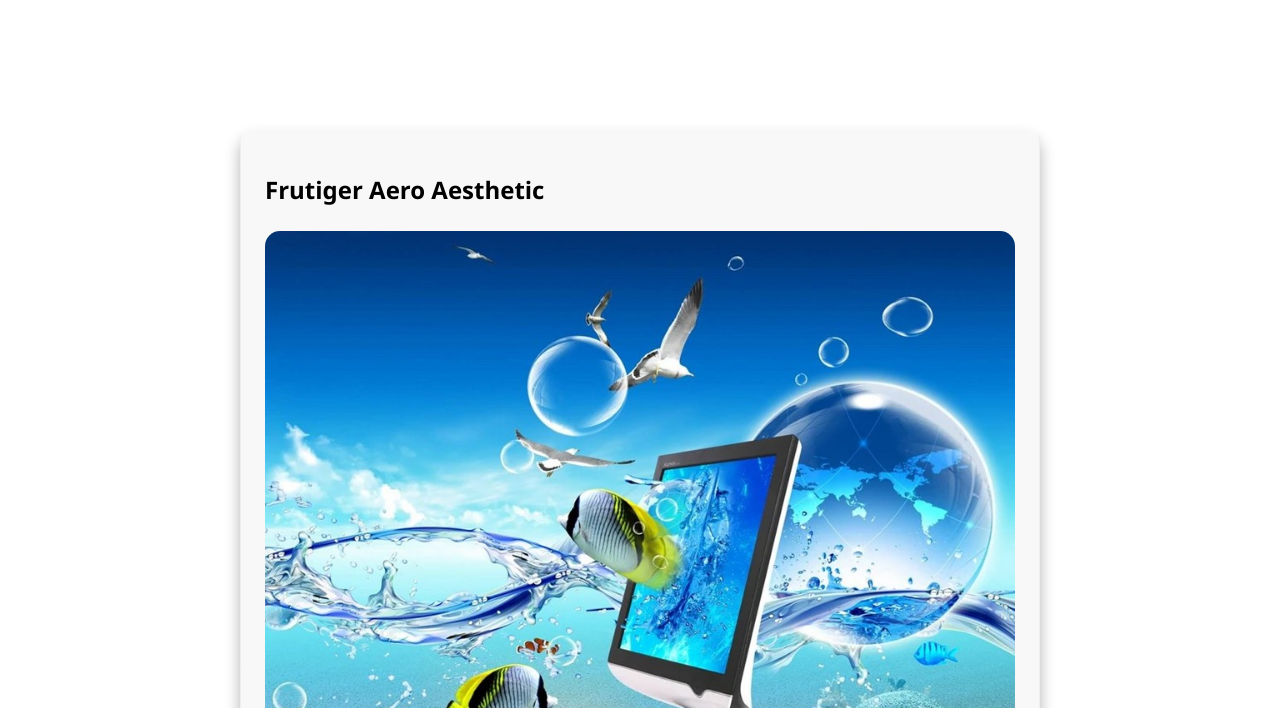
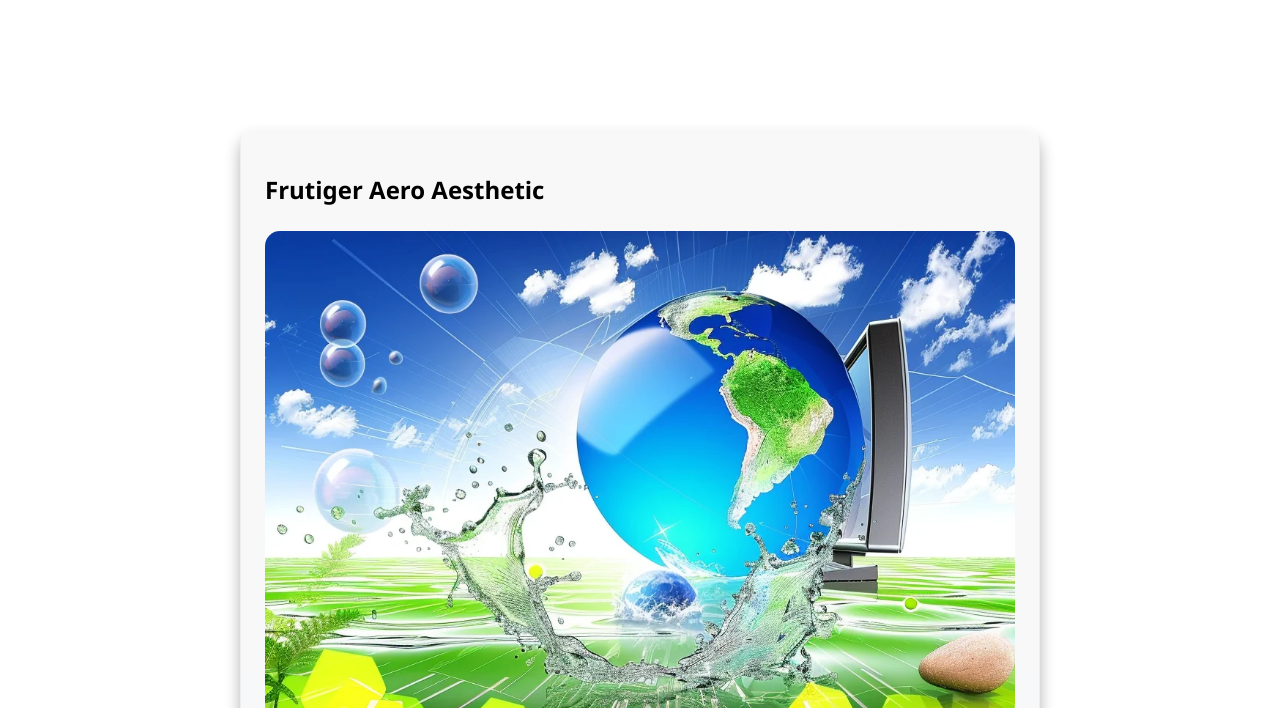
Before and after one commit to bahaadamiri/MultimediaProject-TimeCapsule, a plain HTML site: page frutigeraero.html in a window 1280 px wide. Shown: the part 92-800 px from the top of the page. Drawn offline with Linux system fonts and the light colour scheme.

Commit message:
update 2

```diff
--- a/frutigeraero.html
+++ b/frutigeraero.html
@@ -128,7 +128,7 @@
     <div id="main">
         <div class="info-box">
             <h2> Frutiger Aero Aesthetic</h2>
-            <img src="img/1.jpeg">
+            <img src="img/2.webp">
             <h2> The Emergence of Frutiger Aero Design</h2>
             <p>As the digital world evolved in the early 2000s, the aesthetics of web design experienced a significant shift that gave rise to the unique and visually appealing <strong><a href="https://aesthetics.fandom.com/wiki/Frutiger_Aero" target="_blank">Frutiger Aero Aesthetic</a></strong>. Blending together glossy textures, humanism, nature elements, and beautiful typography, this new wave of design fits perfectly within the era of Web 2.0 which prioritizes interactivity and user-generated content.</p>
             <p>Credited to the work of top-notch designers from <strong><a href="https://www.asadal.com/" target="_blank">Asadal Design</a>, <a href="https://www.microsoft.com/" target="_blank">Microsoft</a>, and <a href="https://www.apple.com/" target="_blank">Apple</a></strong>, the Frutiger Aero style has left an indelible mark on how websites present themselves to users, with a keen focus on usability and visual appeal.</p>
```
